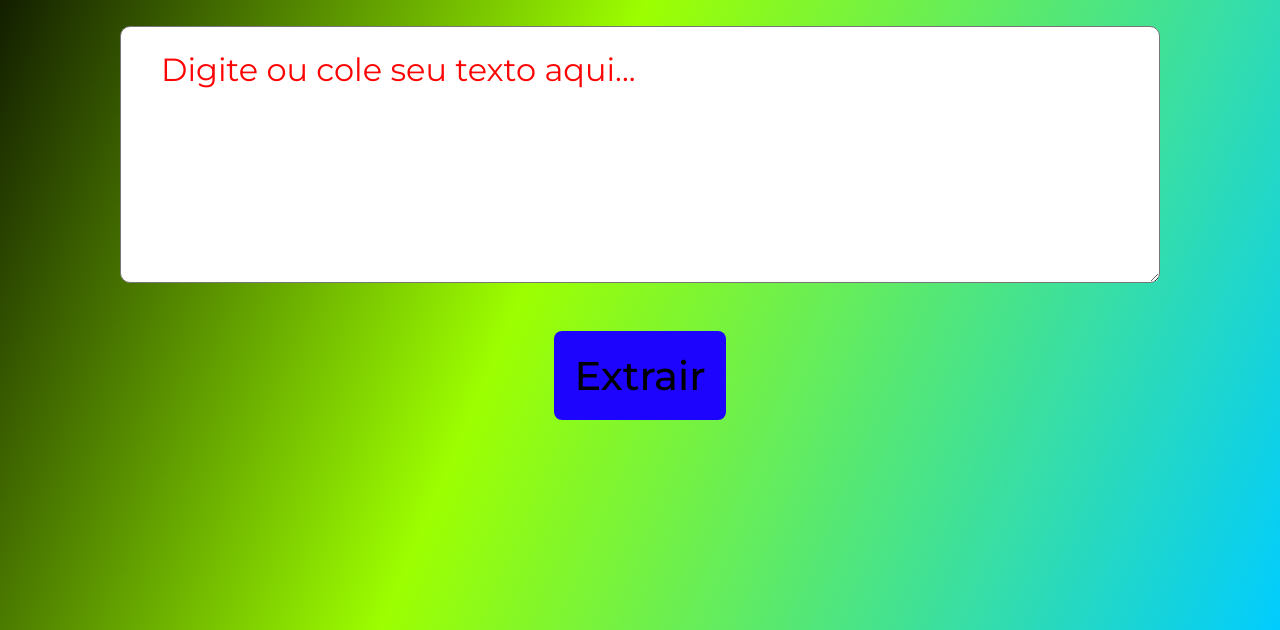
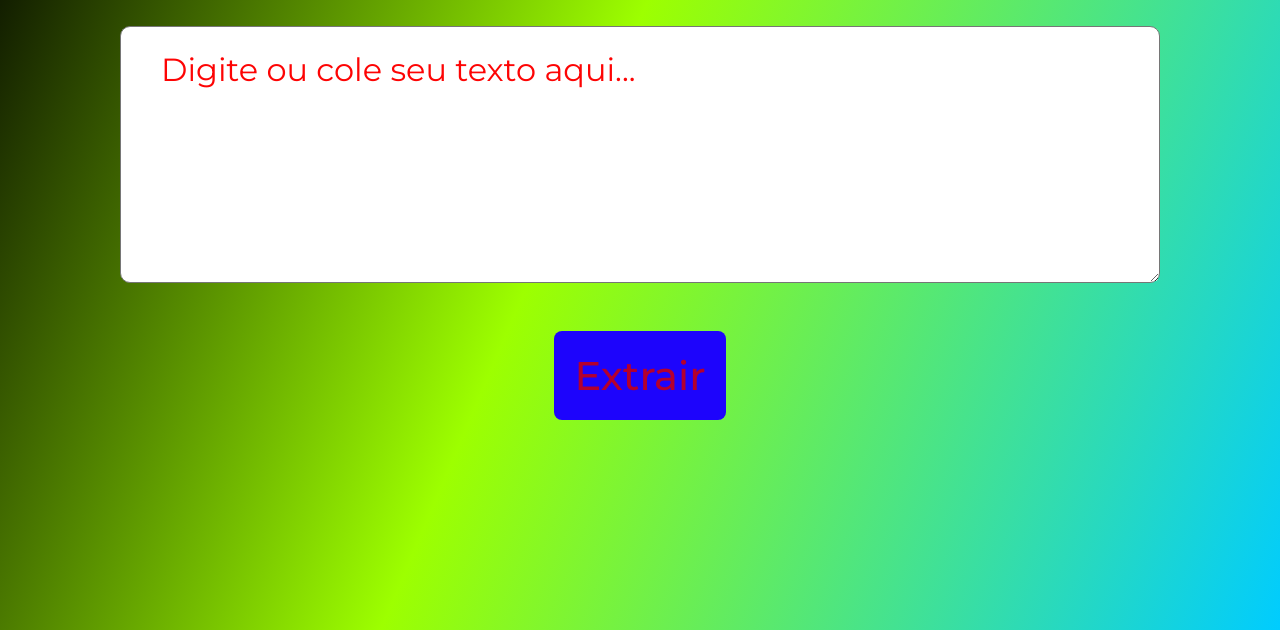
Before and after one commit to tetheus4546b/Projeto-Strings, a plain HTML site: page index.html in a window 1280 px wide. Shown: the part 204-834 px from the top of the page. Drawn offline with Linux system fonts and the light colour scheme.

Commit message:
mudando as cores

```diff
--- a/style.css
+++ b/style.css
@@ -67,7 +67,7 @@ h1 {
     border-radius: 0.5rem;
     border: none;
     background: var(--cor-destaque);
-    color: #000;
+    color:#b4002d;
     font-size: 2.5rem;
     font-weight: 500;
     line-height: normal;
```
